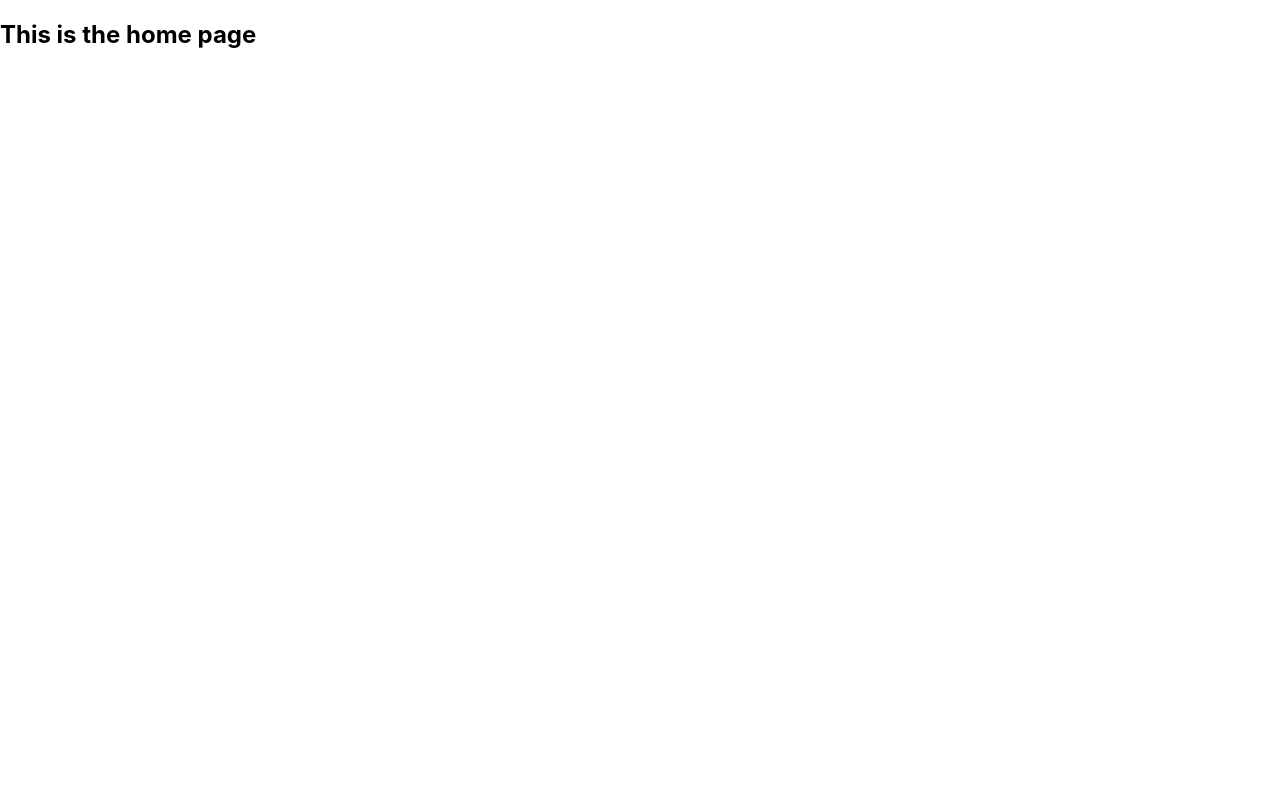
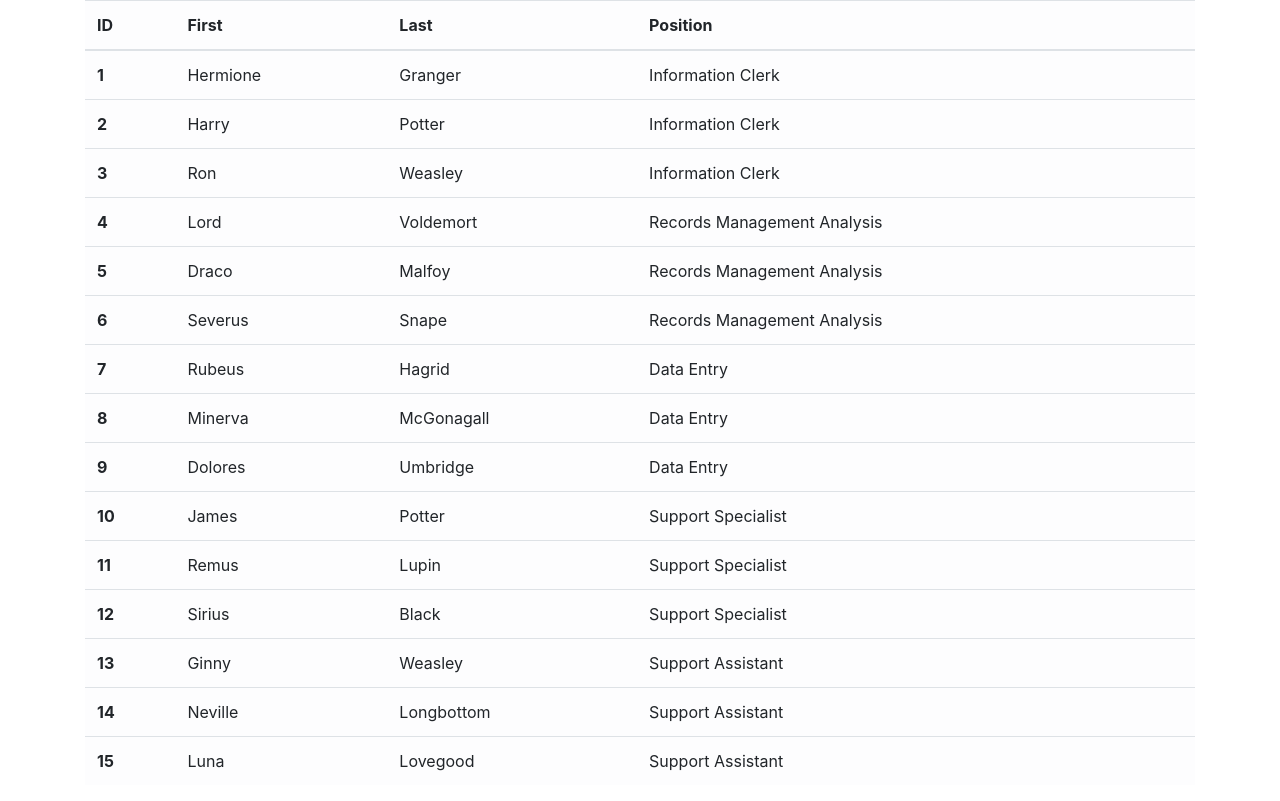
Before and after one commit to tkennedy118/react-employee-directory, a React (Create React App) app in the folder employee-directory/: page / in a window 1280 px wide. Built offline with nearby package versions, Linux system fonts and the light colour scheme.

Commit message:
create components for col, row, container, and table

```diff
--- a/employee-directory/public/index.html
+++ b/employee-directory/public/index.html
@@ -24,6 +24,8 @@
       work correctly both with client-side routing and a non-root public URL.
       Learn how to configure a non-root public URL by running `npm run build`.
     -->
+    <!-- BOOTSTRAP -->
+    <link rel="stylesheet" href="https://cdnjs.cloudflare.com/ajax/libs/twitter-bootstrap/4.0.0/css/bootstrap.min.css"/>
     <title>React App</title>
   </head>
   <body>
--- /dev/null
+++ b/employee-directory/src/components/Col/index.js
@@ -0,0 +1,8 @@
+import React from 'react';
+
+function Col(props) {
+  const size = props.size.split(' ').map(size => 'col-' + size).join(' ');
+  return <div className={size} {...props} />
+}
+
+export default Col;
--- /dev/null
+++ b/employee-directory/src/components/Container/index.js
@@ -0,0 +1,7 @@
+import React from 'react'
+
+function Container(props) {
+  return <div className={`container${props.fluid ? '-fluid' : ''}`} {...props} />;
+}
+
+export default Container;
--- /dev/null
+++ b/employee-directory/src/components/Row/index.js
@@ -0,0 +1,7 @@
+import React from 'react';
+
+function Row(props) {
+  return <div className={`row${props.fluid ? '-fluid' : ''}`} {...props} />;
+}
+
+export default Row;
--- /dev/null
+++ b/employee-directory/src/components/Table/index.js
@@ -0,0 +1,33 @@
+import React from 'react';
+
+function Table(props) {
+  console.log('PROPS: ', props);
+  const employeeList = () => {
+    return props.employees.map(employee => (
+      <tr key={employee.id}>
+        <th scope='row'>{employee.id}</th>
+        <td>{employee.fname}</td>
+        <td>{employee.lname}</td>
+        <td>{employee.position}</td>
+      </tr>
+    ));
+  }
+
+  return (
+    <table className={`table table-${props.theme}`}>
+      <thead>
+        <tr>
+          <th scope='col'>ID</th>
+          <th scope='col'>First</th>
+          <th scope='col'>Last</th>
+          <th scope='col'>Position</th>
+        </tr>
+      </thead>
+      <tbody>
+        {employeeList()}
+      </tbody>
+    </table>
+  );
+}
+
+export default Table;
--- a/employee-directory/src/pages/Home.js
+++ b/employee-directory/src/pages/Home.js
@@ -1,10 +1,21 @@
 import React from 'react';
+import employees from '../utils/employees';
+import Container from '../components/Container/index';
+import Row from '../components/Row/index';
+import Col from '../components/Col/index';
+import Table from '../components/Table/index';
 
 function Home() {
+  console.log('EMPLOYEES: ', employees);
+
   return(
-    <div>
-      <h2>This is the home page</h2>
-    </div>
+    <Container>
+      <Row>
+        <Col size='md-12'>
+          <Table employees={employees} theme='light'></Table>
+        </Col>
+      </Row>
+    </Container>
   );
 }
 
```
